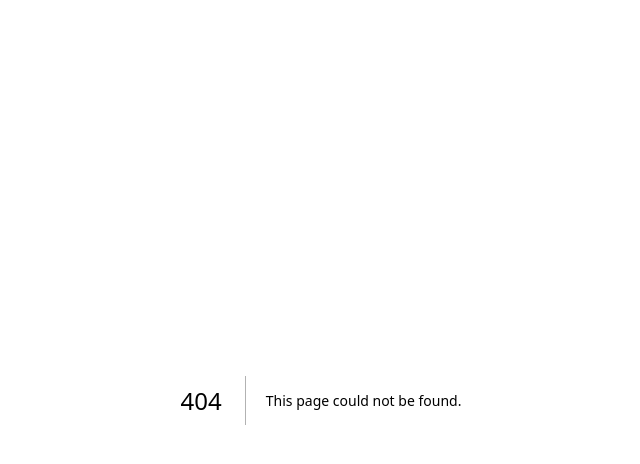
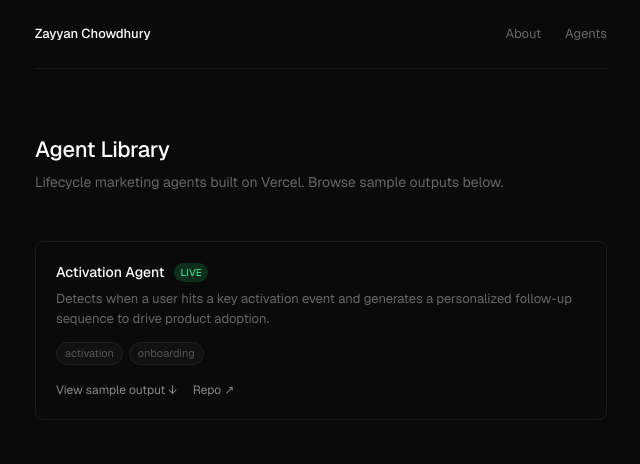
Before and after one commit to zayyanc/zayyanc.com, a Next.js app: page /agents in a window 1280 px wide. Before the commit this address had no page. Shown: the top 464 px of the page, without its empty margins (319-959 px from the left). Built offline with nearby package versions, Linux system fonts and the light colour scheme.

Commit message:
add agents page and nav

```diff
--- /dev/null
+++ b/app/agents/page.tsx
@@ -0,0 +1,52 @@
+import Nav from "../components/Nav";
+import AgentCard from "../components/AgentCard";
+
+const agents = [
+  {
+    id: "activation-agent",
+    name: "Activation Agent",
+    description: "Detects when a user hits a key activation event and generates a personalized follow-up sequence to drive product adoption.",
+    status: "live" as const,
+    tags: ["activation", "onboarding"],
+    repoUrl: "https://github.com/zayyanc/activation-agent",
+    sampleOutput: {
+      trigger: "User created first project after 3-day gap",
+      messages: [
+        {
+          channel: "Email",
+          subject: "You're one step away from your first deployment",
+          body: "Hey — noticed you set up your project but haven't deployed yet. Here's a 2-minute guide to get your first deployment live. Most users who deploy in the first week see 3x higher retention.",
+        },
+        {
+          channel: "In-app",
+          body: "Your project is ready. Deploy now and see it live in seconds →",
+        },
+      ],
+    },
+  },
+];
+
+export default function AgentsPage() {
+  return (
+    <div className="min-h-screen bg-[#0a0a0a] text-[#ededed]" style={{ fontFamily: "var(--font-geist-sans)" }}>
+      <div className="max-w-[620px] mx-auto px-6">
+
+        <Nav />
+
+        <header className="pt-8 mb-12">
+          <h1 className="text-[22px] font-medium tracking-[-0.01em] text-white">Agent Library</h1>
+          <p className="mt-1.5 text-[14px] text-[#666]">
+            Lifecycle marketing agents built on Vercel. Browse sample outputs below.
+          </p>
+        </header>
+
+        <div className="grid grid-cols-1 gap-4 pb-20">
+          {agents.map((agent) => (
+            <AgentCard key={agent.id} agent={agent} />
+          ))}
+        </div>
+
+      </div>
+    </div>
+  );
+}
--- /dev/null
+++ b/app/components/AgentCard.tsx
@@ -0,0 +1,98 @@
+"use client";
+
+import { useState } from "react";
+
+type Message = {
+  channel: string;
+  subject?: string;
+  body: string;
+};
+
+type SampleOutput = {
+  trigger: string;
+  messages: Message[];
+};
+
+type Agent = {
+  id: string;
+  name: string;
+  description: string;
+  status: "live" | "draft";
+  tags: string[];
+  repoUrl: string;
+  sampleOutput: SampleOutput;
+};
+
+export default function AgentCard({ agent }: { agent: Agent }) {
+  const [expanded, setExpanded] = useState(false);
+
+  return (
+    <div className="border border-[#1a1a1a] rounded-lg overflow-hidden">
+
+      {/* Card header */}
+      <div className="p-5">
+        <div className="flex items-start justify-between gap-4">
+          <div>
+            <div className="flex items-center gap-2.5 mb-1.5">
+              <span className="text-[14px] font-medium text-white">{agent.name}</span>
+              <span className={`text-[10px] font-medium px-1.5 py-0.5 rounded-full tracking-wide uppercase ${
+                agent.status === "live"
+                  ? "bg-[#0d2e1a] text-[#3dd68c]"
+                  : "bg-[#1a1a1a] text-[#555]"
+              }`}>
+                {agent.status}
+              </span>
+            </div>
+            <p className="text-[13px] text-[#666] leading-[1.6]">{agent.description}</p>
+            <div className="flex gap-1.5 mt-3">
+              {agent.tags.map((tag) => (
+                <span key={tag} className="text-[11px] text-[#555] bg-[#111] border border-[#1f1f1f] px-2 py-0.5 rounded-full">
+                  {tag}
+                </span>
+              ))}
+            </div>
+          </div>
+        </div>
+
+        <div className="flex items-center gap-4 mt-4">
+          <button
+            onClick={() => setExpanded(!expanded)}
+            className="text-[12px] text-[#888] hover:text-white transition-colors"
+          >
+            {expanded ? "Hide sample ↑" : "View sample output ↓"}
+          </button>
+          <a
+            href={agent.repoUrl}
+            target="_blank"
+            rel="noopener noreferrer"
+            className="text-[12px] text-[#888] hover:text-white transition-colors"
+          >
+            Repo ↗
+          </a>
+        </div>
+      </div>
+
+      {/* Sample output */}
+      {expanded && (
+        <div className="border-t border-[#1a1a1a] bg-[#0d0d0d] p-5 space-y-4">
+          <div className="flex items-center gap-2 mb-4">
+            <span className="text-[11px] uppercase tracking-[0.08em] text-[#444] font-medium">Trigger</span>
+            <span className="text-[11px] text-[#666] bg-[#111] border border-[#1f1f1f] px-2 py-0.5 rounded">
+              {agent.sampleOutput.trigger}
+            </span>
+          </div>
+          {agent.sampleOutput.messages.map((msg, i) => (
+            <div key={i} className="border border-[#1a1a1a] rounded-md p-4 space-y-2">
+              <span className="text-[11px] font-medium text-[#555] uppercase tracking-[0.08em]">{msg.channel}</span>
+              {msg.subject && (
+                <p className="text-[13px] font-medium text-white">{msg.subject}</p>
+              )}
+              <p className="text-[13px] text-[#777] leading-[1.6]">{msg.body}</p>
+            </div>
+          ))}
+        </div>
+      )}
+
+    </div>
+  );
+}
--- /dev/null
+++ b/app/components/Nav.tsx
@@ -0,0 +1,19 @@
+import Link from "next/link";
+
+export default function Nav() {
+  return (
+    <nav className="flex items-center justify-between py-6 mb-8 border-b border-[#1a1a1a]">
+      <Link href="/" className="text-[13px] font-medium text-white hover:text-[#999] transition-colors">
+        Zayyan Chowdhury
+      </Link>
+      <div className="flex gap-6">
+        <Link href="/" className="text-[13px] text-[#666] hover:text-white transition-colors">
+          About
+        </Link>
+        <Link href="/agents" className="text-[13px] text-[#666] hover:text-white transition-colors">
+          Agents
+        </Link>
+      </div>
+    </nav>
+  );
+}
--- a/app/page.tsx
+++ b/app/page.tsx
@@ -1,10 +1,14 @@
+import Nav from "./components/Nav";
+
 export default function Home() {
   return (
     <div className="min-h-screen bg-[#0a0a0a] text-[#ededed]" style={{ fontFamily: "var(--font-geist-sans)" }}>
-      <div className="max-w-[620px] mx-auto px-6 py-20">
+      <div className="max-w-[620px] mx-auto px-6">
+
+        <Nav />
 
         {/* Header */}
-        <header className="mb-16">
+        <header className="mb-16 pt-8">
           <h1 className="text-[22px] font-medium tracking-[-0.01em] text-white">
             Zayyan Chowdhury
           </h1>
@@ -33,7 +37,7 @@ export default function Home() {
         <div className="border-t border-[#1a1a1a] mb-12" />
 
         {/* Experience */}
-        <section>
+        <section className="pb-20">
           <p className="text-[11px] font-medium tracking-[0.1em] uppercase text-[#555] mb-8">Experience</p>
           <div className="space-y-8">
 
```
